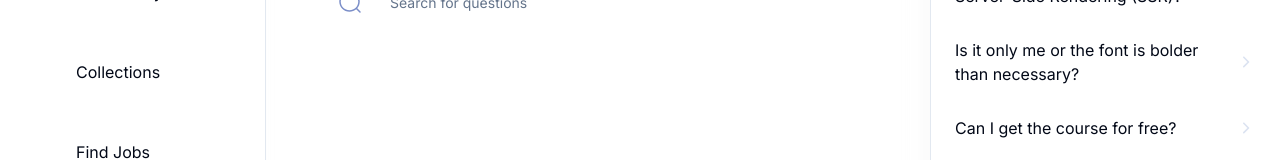
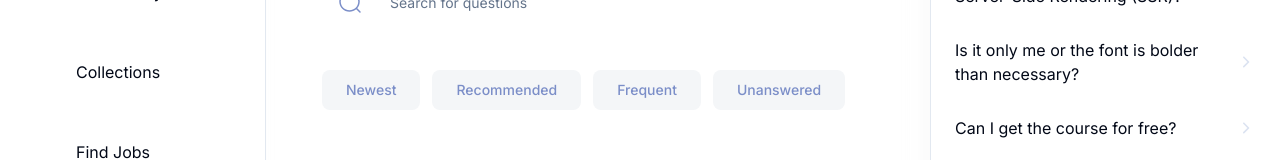
Before and after one commit to manav-01/stack-overflow-next, a Next.js app: page / in a window 1280 px wide. Shown: the part 260-420 px from the top of the page. Built offline with nearby package versions, Linux system fonts and the light colour scheme; no server answers.

Commit message:
create filter for larger screen

```diff
--- a/src/app/(root)/(home)/page.tsx
+++ b/src/app/(root)/(home)/page.tsx
@@ -4,6 +4,7 @@ import Link from "next/link";
 import React from "react";
 import Filter from "@/components/shared/Filter";
 import { HomePageFilters } from "@/constants/filters";
+import HomeFilters from "@/components/home/HomeFilters";
 
 function Home() {
   return (
@@ -32,6 +33,7 @@ function Home() {
           containerClasses="hidden max-md:flex"
         />
       </div>
+      <HomeFilters />
     </>
   );
 }
--- a/src/components/home/HomeFilters.tsx
+++ b/src/components/home/HomeFilters.tsx
@@ -13,7 +13,7 @@ const HomeFilters = () => {
         <Button
           key={item.value}
           onClick={() => {}}
-          className={`body-medium rounded-lg px-6 py-3 capitalize shadow-none ${active === item.value ? "bg-primary-100 text-primary-500" : "bg-light-800 text-light-500"}`}
+          className={`body-medium rounded-lg px-6 py-3 capitalize shadow-none ${active === item.value ? "bg-primary-100 text-primary-500" : "bg-light-800 text-light-500 hover:bg-light-900 dark:bg-dark-300 dark:text-light-500 dark:hover:bg-dark-300"}`}
         >
           {item.name}
         </Button>
```
